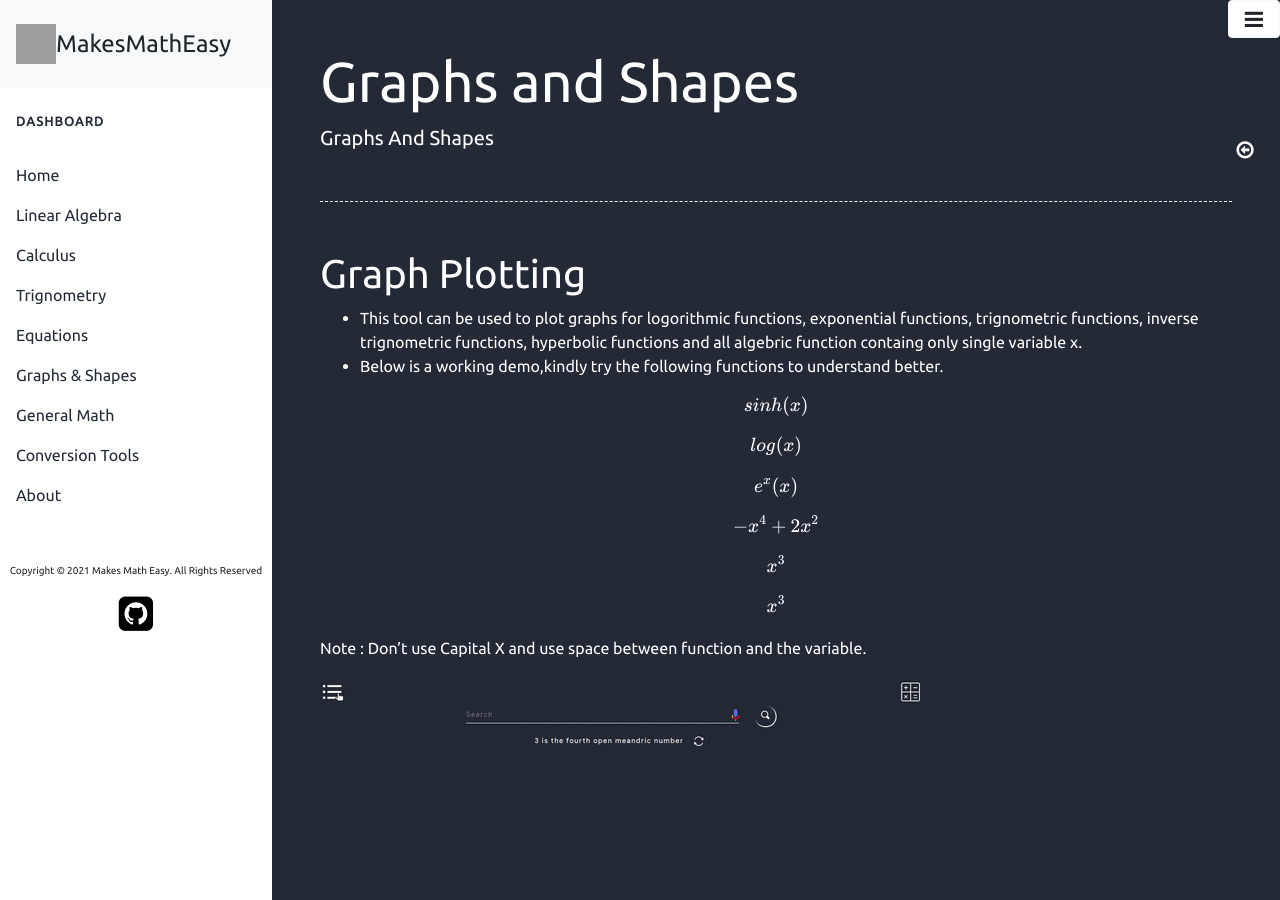
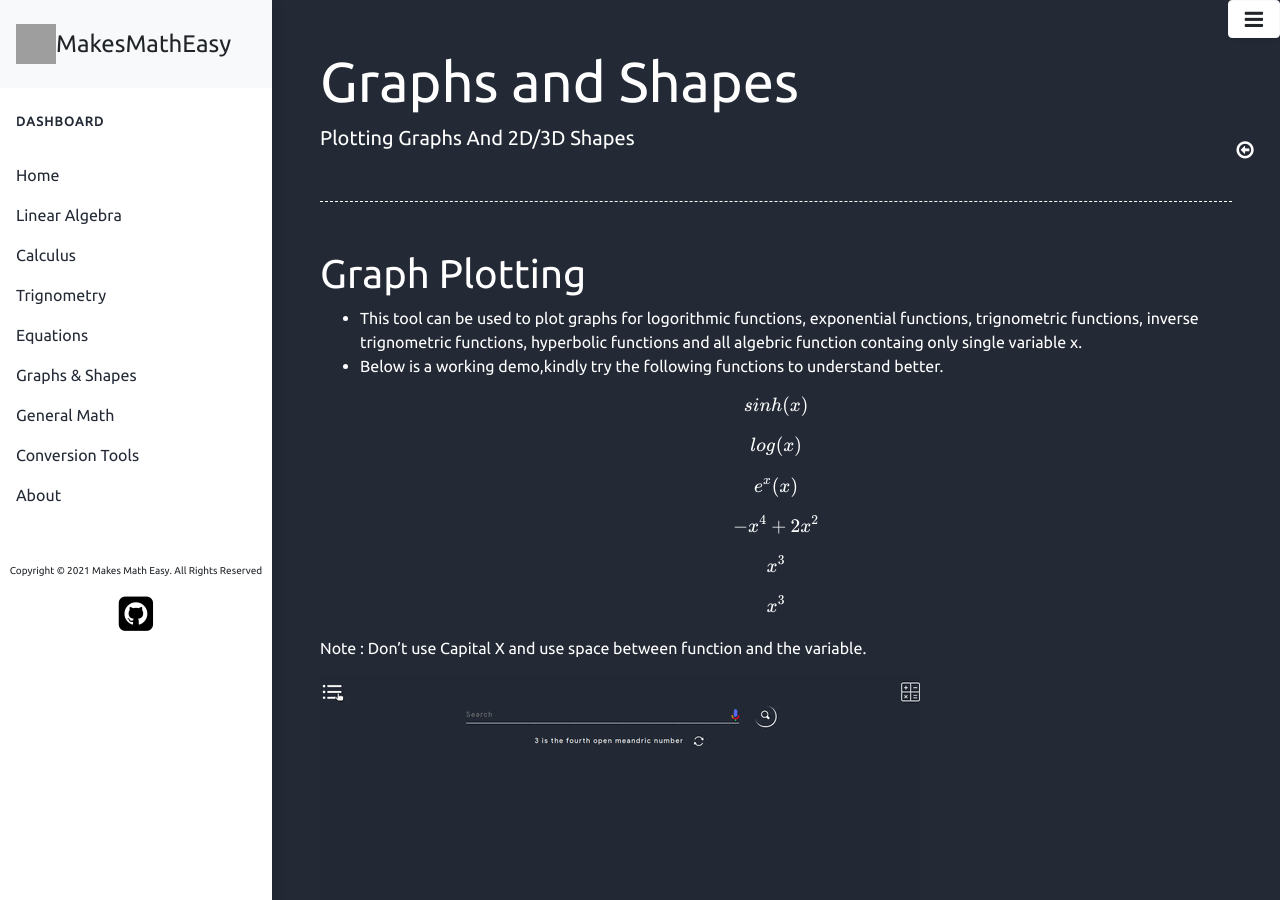
Before and after one commit to makesmatheasy/makesmatheasy-documentation, a Jekyll site: the page built from docs/Graphs_and_Shapes.md, in a window 1280 px wide and 900 px high. Built offline with Jekyll 4.4.1, drawn with Linux system fonts in a browser that asks for light colours; nearby versions of some CDN libraries; grey boxes are pictures that could not be loaded.

Commit message:
changed description

```diff
--- a/docs/Graphs_and_Shapes.md
+++ b/docs/Graphs_and_Shapes.md
@@ -2,7 +2,7 @@
 layout: default
 title: Graphs and Shapes
 permalink: /graphs_shapes/
-description: Graphs And Shapes
+description: Plotting Graphs And 2D/3D Shapes
 ---
 
 # Graph Plotting
```
